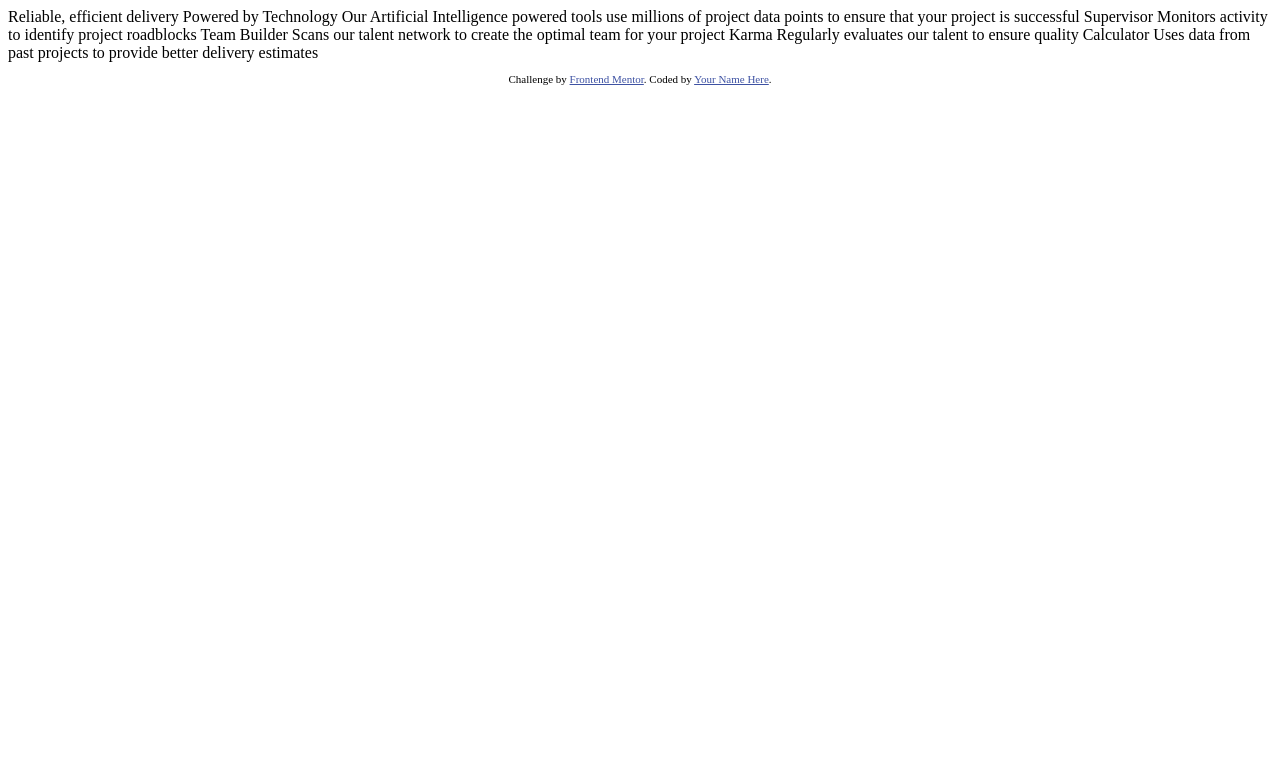
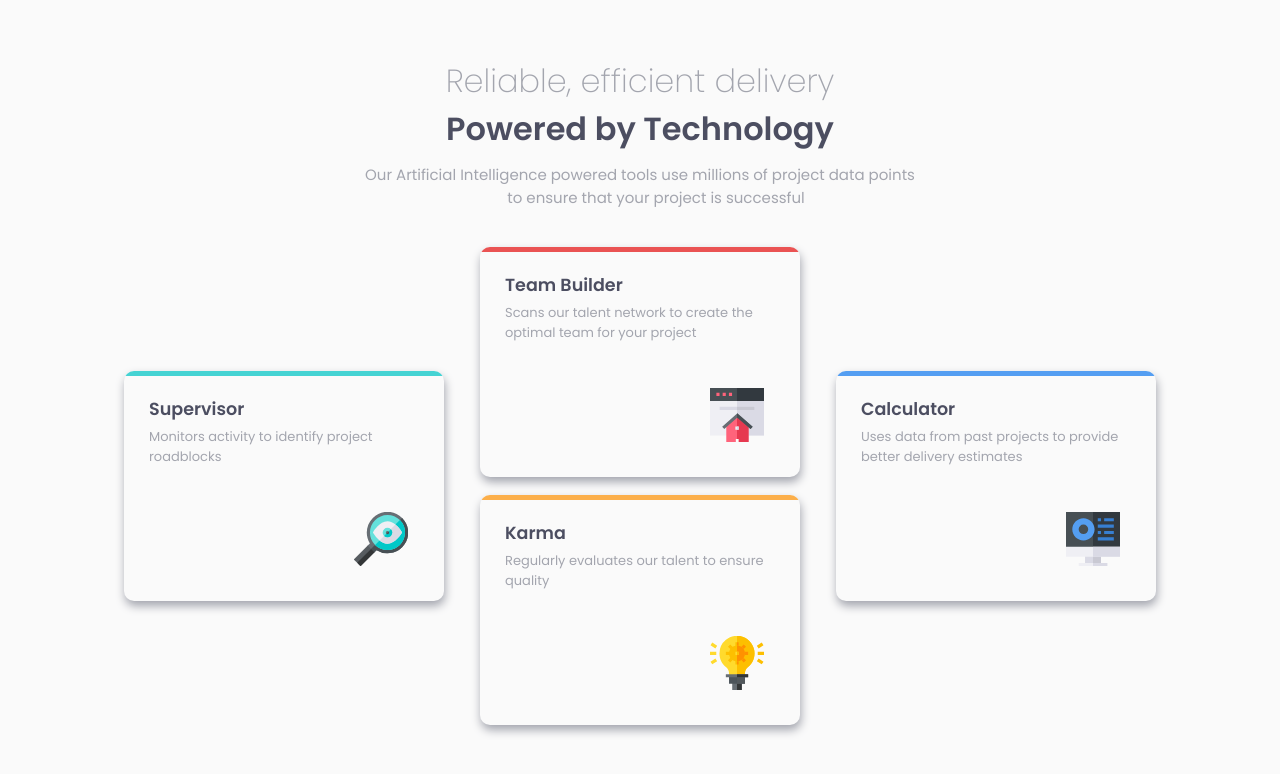
Before and after one commit to jdnCreations/four-card-feature, a plain HTML site: page index.html in a window 1280 px wide. Drawn offline with Linux system fonts and the light colour scheme.

Commit message:
final commit

```diff
--- a/index.html
+++ b/index.html
@@ -1,45 +1,60 @@
 <!DOCTYPE html>
 <html lang="en">
+
 <head>
   <meta charset="UTF-8">
-  <meta name="viewport" content="width=device-width, initial-scale=1.0"> <!-- displays site properly based on user's device -->
+  <meta name="viewport" content="width=device-width, initial-scale=1.0">
+  <!-- displays site properly based on user's device -->
 
   <link rel="icon" type="image/png" sizes="32x32" href="./images/favicon-32x32.png">
 
   <title>Frontend Mentor | Four card feature section</title>
 
-  <!-- Feel free to remove these styles or customise in your own stylesheet 👍 -->
-  <style>
-    .attribution { font-size: 11px; text-align: center; }
-    .attribution a { color: hsl(228, 45%, 44%); }
-  </style>
+  <link rel="stylesheet" href="styles.css">
 </head>
+
 <body>
-
-  Reliable, efficient delivery
-  Powered by Technology
-
-  Our Artificial Intelligence powered tools use millions of project data points
-  to ensure that your project is successful
-
-  Supervisor
-  Monitors activity to identify project roadblocks
-
-  Team Builder
-  Scans our talent network to create the optimal team for your project
-
-  Karma
-  Regularly evaluates our talent to ensure quality
-
-  Calculator
-  Uses data from past projects to provide better delivery estimates
+  <main class="cards">
+    <div class="page-title">
+      <h1>Reliable, efficient delivery</h1>
+      <h2>Powered by Technology</h2>
+      <p>Our Artificial Intelligence powered tools use millions of project data points
+        to ensure that your project is successful</p>
+    </div>
 
 
-  <footer>
-    <p class="attribution">
-      Challenge by <a href="https://www.frontendmentor.io?ref=challenge" target="_blank">Frontend Mentor</a>.
-      Coded by <a href="#">Your Name Here</a>.
-    </p>
-  </footer>
+    <section class="panels">
+      <div class="panel supervisor">
+        <h3>Supervisor</h3>
+        <p>Monitors activity to identify project roadblocks</p>
+        <img src="images/icon-supervisor.svg" alt="">
+      </div>
+
+      <div class="stack">
+        <div class="panel builder">
+          <h3>Team Builder</h3>
+          <p>Scans our talent network to create the optimal team for your project</p>
+          <img src="images/icon-team-builder.svg" alt="">
+        </div>
+
+
+        <div class="panel karma">
+          <h3>Karma</h3>
+          <p>Regularly evaluates our talent to ensure quality</p>
+          <img src="images/icon-karma.svg" alt="">
+        </div>
+      </div>
+
+      <div class="panel calc">
+        <h3>Calculator</h3>
+        <p>Uses data from past projects to provide better delivery estimates</p>
+        <img src="images/icon-calculator.svg" alt="">
+      </div>
+    </section>
+  </main>
+
+
+
 </body>
+
 </html>
--- /dev/null
+++ b/styles.css
@@ -0,0 +1,131 @@
+@import url('https://fonts.googleapis.com/css2?family=Poppins:wght@200;400;600&display=swap');
+
+:root {
+    --red: hsl(0, 78%, 62%);
+    --cyan: hsl(180, 62%, 55%);
+    --orange: hsl(34, 97%, 64%);
+    --blue: hsl(212, 86%, 64%);
+    --very-darkblue: hsl(234, 12%, 34%);
+    --grayish-blue: hsl(229, 6%, 66%);
+    --very-lightgray: hsl(0, 0%, 98%);
+}
+
+* {
+    margin: 0;
+    padding: 0;
+    box-sizing: border-box;
+}
+
+body {
+    font-family: 'Poppins', sans-serif;
+    font-size: 15px;
+    min-height: 100vh;
+    display: flex;
+    justify-content: center;
+    align-items: center;
+    flex-direction: column;
+    background-color: var(--very-lightgray);
+}
+
+img {
+    transform: scale(85%);
+    position: relative;
+    left: 200px;
+    top: 40px;
+}
+
+.page-title h1 {
+    color: var(--grayish-blue);
+    text-align: center;
+    font-size: 2rem;
+    font-weight: 200;
+}
+
+.page-title h2 {
+    color: var(--very-darkblue);
+    text-align: center;
+    font-size: 2rem;
+    font-weight: 600;
+}
+
+.page-title p {
+    color: var(--grayish-blue);
+    text-align: center;
+    padding-top: 10px;
+    white-space: pre-wrap;
+    font-size: 15px;
+    margin-bottom: 20px;
+}
+
+
+.cards {
+    background-color: var(--very-lightgray);
+    width: 85%;
+    margin-top: 50px;
+    margin-bottom: 50px;
+}
+
+.panels {
+    align-items: center;
+    justify-content: center;
+}
+
+.panel {
+    background-color: var(--very-lightgray);
+    position: relative;
+    height: 230px;
+    padding: 25px;
+    margin-bottom: 25px;
+    border-radius: 10px;
+    width: 320px;
+    overflow: hidden;
+    box-shadow: 1px 5px 10px 0px var(--grayish-blue);
+}
+
+.panel::after {
+    content: "";
+    position: absolute;
+    top: 0;
+    left: 0;
+    height: 5px;
+    width: 100%;
+}
+
+.supervisor::after {
+    background-color: var(--cyan);
+}
+
+.builder::after {
+    background-color: var(--red);
+}
+
+.karma::after {
+    background-color: var(--orange);
+}
+
+.calc::after {
+    background-color: var(--blue);
+}
+
+h3 {
+    font-weight: 600;
+    color: var(--very-darkblue);
+    padding-bottom: 5px;
+}
+
+.panel p {
+    font-size: 13px;
+    font-weight: 400;
+    color: var(--grayish-blue);
+}
+
+@media (min-width: 768px) {
+    .panels {
+        display: flex;
+        align-items: center;
+    }
+
+    .panel {
+        margin: 18px;
+    }
+}
```
